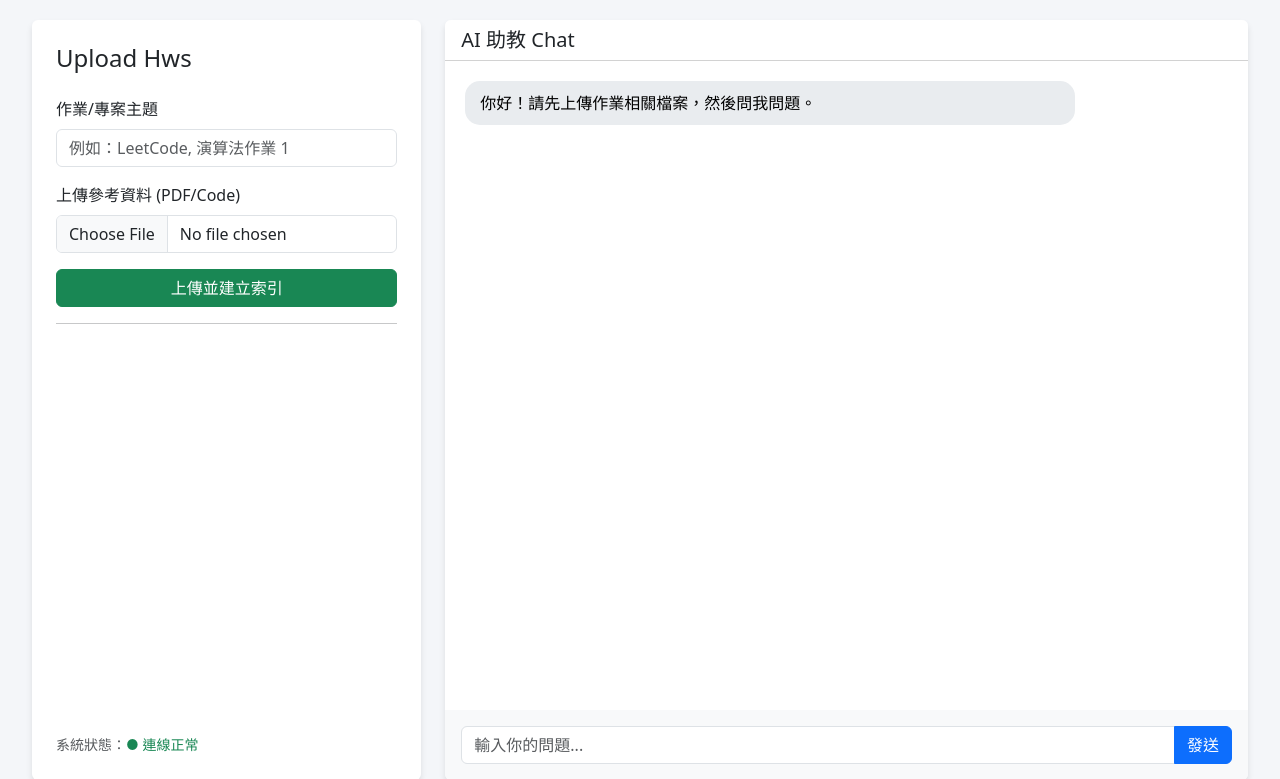
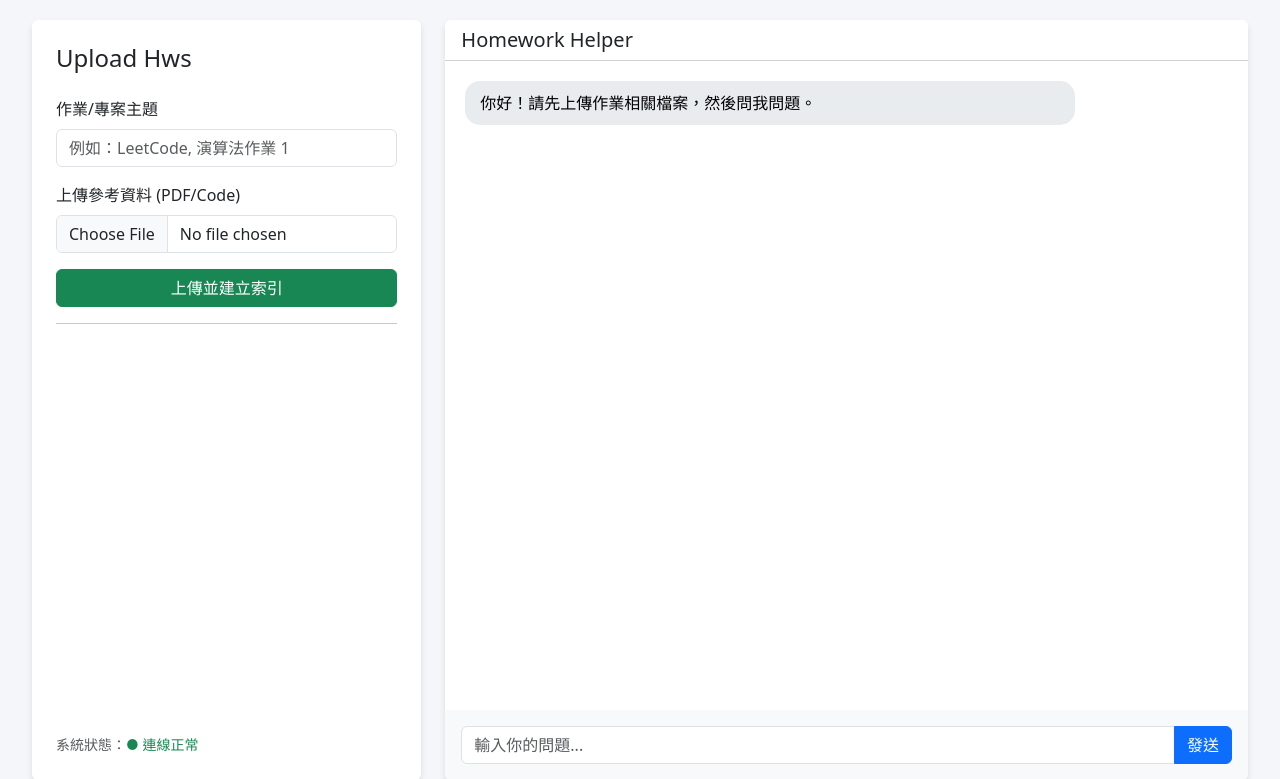
Before and after one commit to harry0816web/Homework-Helper, a Flask app: page / in a window 1280 px wide. Shown: the top 779 px of the page. Run offline with Flask 3, Linux system fonts and the light colour scheme.

Commit message:
update html

```diff
--- a/app/templates/index.html
+++ b/app/templates/index.html
@@ -135,7 +135,7 @@
         <div class="col-md-8 h-100">
             <div class="card chat-card h-100">
                 <div class="card-header bg-white flex-shrink-0">
-                    <h5 class="m-0">AI 助教 Chat</h5>
+                    <h5 class="m-0">Homework Helper</h5>
                 </div>
 
                 <div id="chatHistory" class="chat-history">
```
